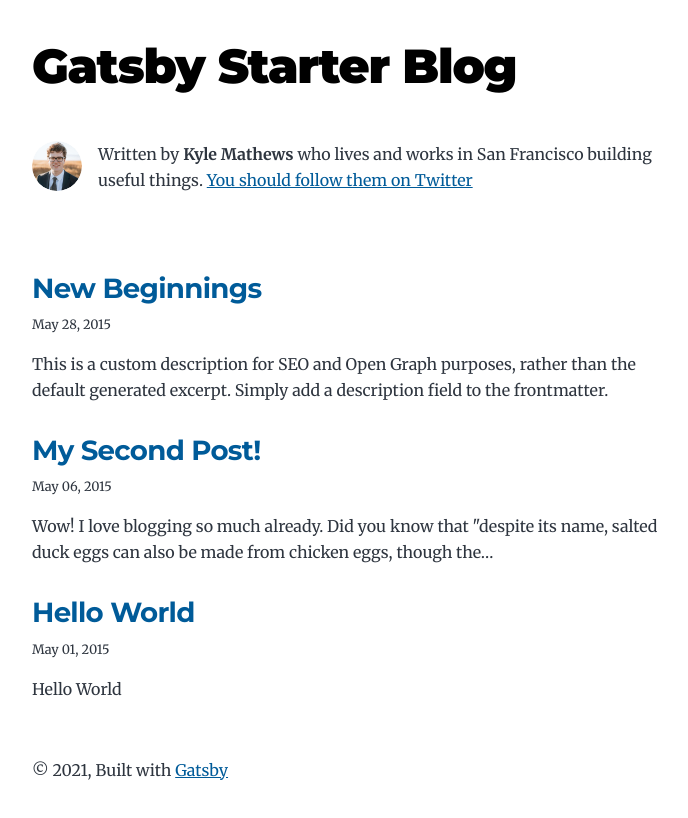
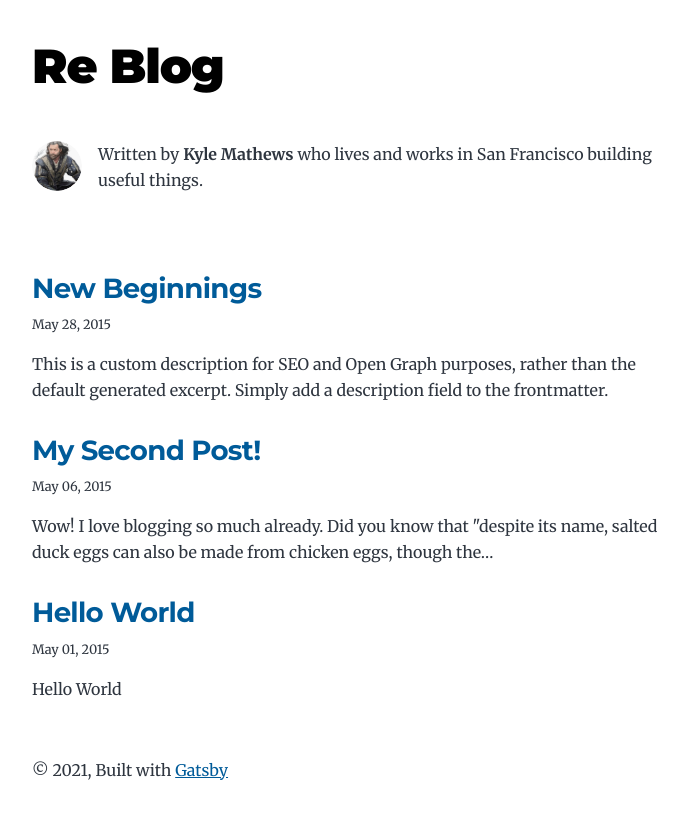
Before and after one commit to mindface/re-blog, a Gatsby site: page / in a window 1280 px wide. Shown: the whole page, without its empty margins (292-980 px from the left). Built offline with nearby package versions, Linux system fonts and the light colour scheme; Gatsby itself is replaced by a stand-in of ours.

Commit message:
03 commit

```diff
--- a/gatsby-config.js
+++ b/gatsby-config.js
@@ -1,6 +1,6 @@
 module.exports = {
   siteMetadata: {
-    title: `Gatsby Starter Blog`,
+    title: `Re Blog`,
     author: {
       name: `Kyle Mathews`,
       summary: `who lives and works in San Francisco building useful things.`,
@@ -60,7 +60,7 @@ module.exports = {
     {
       resolve: `gatsby-plugin-manifest`,
       options: {
-        name: `Gatsby Starter Blog`,
+        name: `Re Blog`,
         short_name: `GatsbyJS`,
         start_url: `/`,
         background_color: `#ffffff`,
--- a/src/components/bio.js
+++ b/src/components/bio.js
@@ -1,9 +1,3 @@
-/**
- * Bio component that queries for data
- * with Gatsby's useStaticQuery component
- *
- * See: https://www.gatsbyjs.com/docs/use-static-query/
- */
 
 import React from "react"
 import { useStaticQuery, graphql } from "gatsby"
@@ -12,7 +6,7 @@ import Image from "gatsby-image"
 const Bio = () => {
   const data = useStaticQuery(graphql`
     query BioQuery {
-      avatar: file(absolutePath: { regex: "/profile-pic.jpg/" }) {
+      avatar: file(absolutePath: { regex: "/profile-pic.png/" }) {
         childImageSharp {
           fixed(width: 50, height: 50, quality: 95) {
             ...GatsbyImageSharpFixed
@@ -55,9 +49,6 @@ const Bio = () => {
         <p>
           Written by <strong>{author.name}</strong> {author?.summary || null}
           {` `}
-          <a href={`https://twitter.com/${social?.twitter || ``}`}>
-            You should follow them on Twitter
-          </a>
         </p>
       )}
     </div>
--- a/src/components/seo.js
+++ b/src/components/seo.js
@@ -1,9 +1,3 @@
-/**
- * SEO component that queries for data with
- *  Gatsby's useStaticQuery React hook
- *
- * See: https://www.gatsbyjs.com/docs/use-static-query/
- */
 
 import React from "react"
 import PropTypes from "prop-types"
```
Also changed, not shown: content/assets/profile-pic.png (added).
